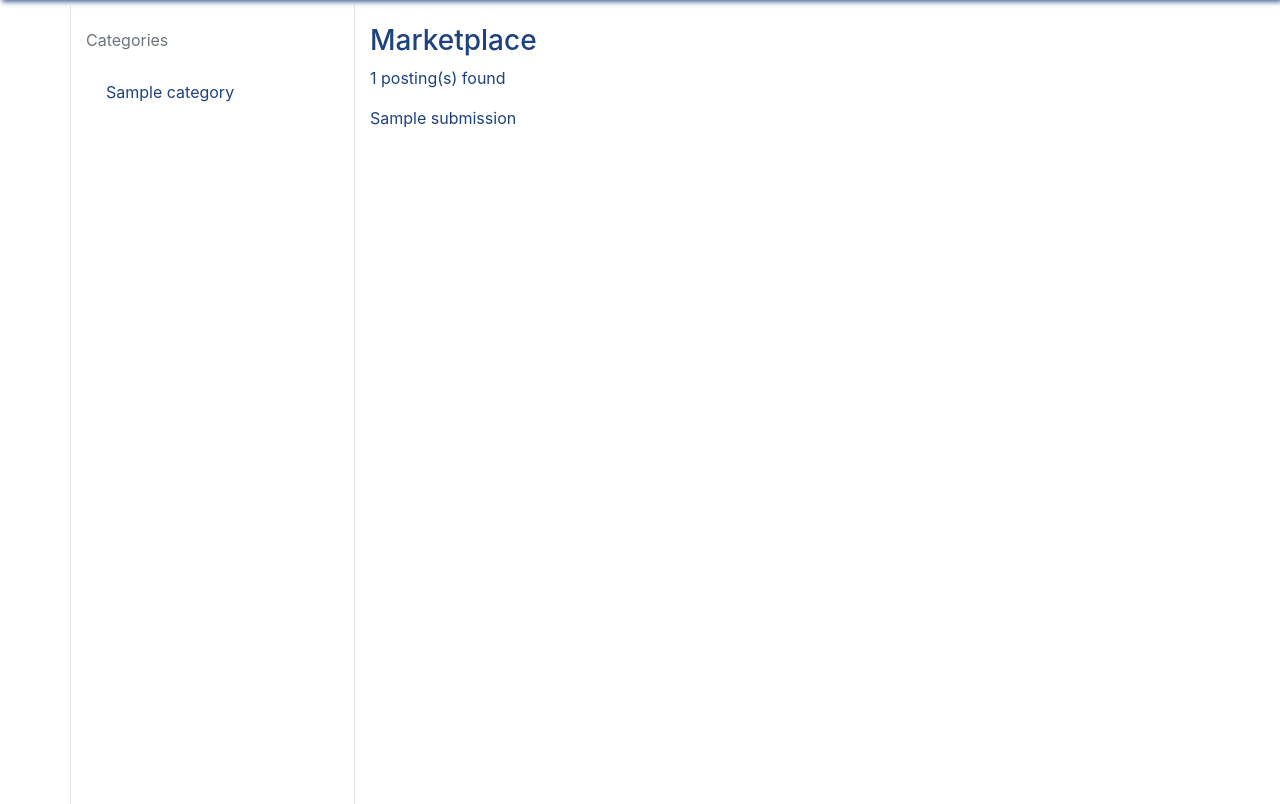
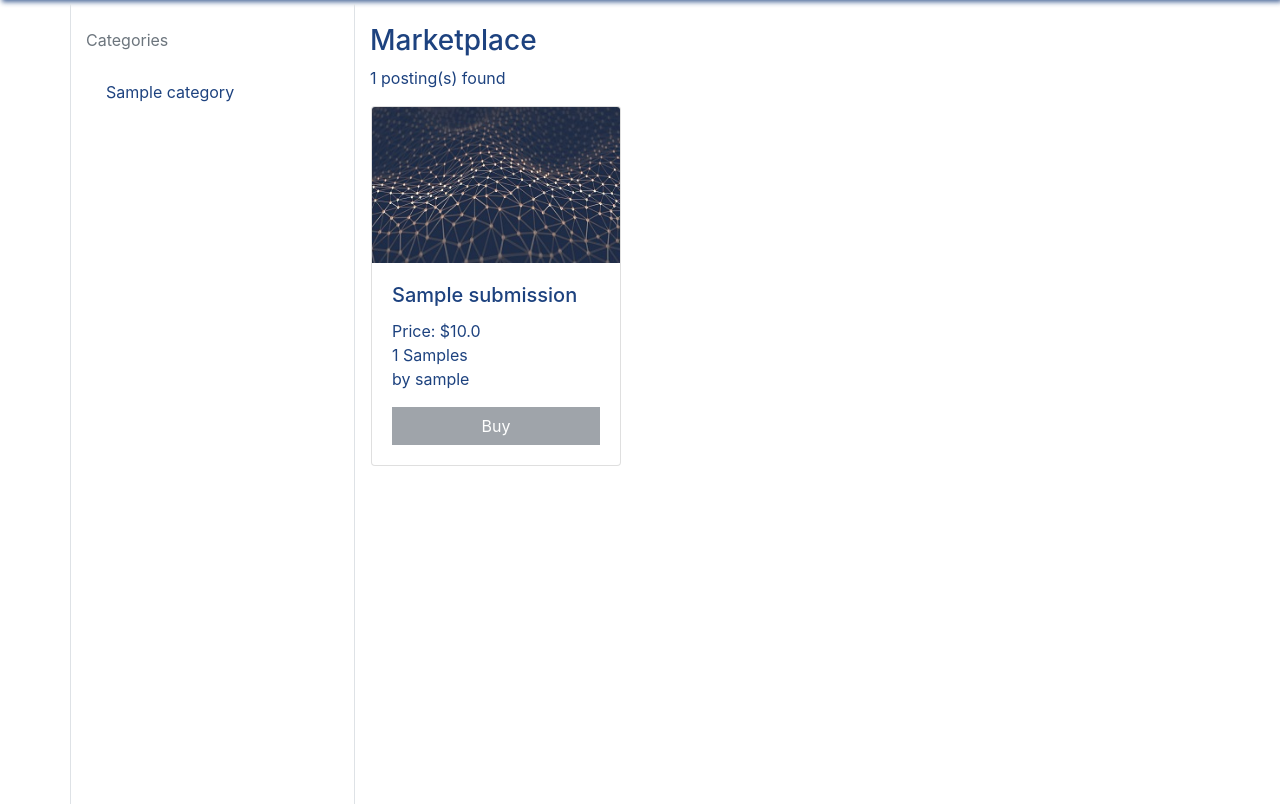
Before and after one commit to SheikhSajid/aixai, a Django app: page /marketplace/ in a window 1280 px wide. Shown: the part 81-885 px from the top of the page. Run offline with Django 3.2, Linux system fonts and the light colour scheme; tables that the repository leaves empty hold one stand-in row (values such as "Sample post"); some libraries are stand-ins or nearby versions.

Commit message:
Add Cards to Marketplace

```diff
--- a/static/css/style.css
+++ b/static/css/style.css
@@ -34,6 +34,10 @@
     border: none;
 }
 
+.card-style {
+    max-width: 250px;
+}
+
 * {
     color: #1D427F;
 }
--- a/templates/marketplace/index.html
+++ b/templates/marketplace/index.html
@@ -1,4 +1,6 @@
 {% extends "base.html" %}
+{% load staticfiles %}
+
 {% block title_block %}
     {% if category %}
         {{ category }}
@@ -9,7 +11,7 @@
 
 {% block body_block %}
     <div class="row">
-        <div class="col-md-3 pt-4 mt-1 border-left border-right" id="sidebar-right">
+        <div class="col-sm-3 pt-4 mt-1 border-left border-right" id="sidebar-right">
             <p class="text-secondary">Categories</p>
             <ul class="list-group">
                 {% if categories %}
@@ -20,13 +22,29 @@
             </ul>
         </div>
 
-        <div class="col-md-9 pt-4">
+        <div class="col-sm-9 pt-4">
             <h3><a href="{% url 'marketplace:index' %}">Marketplace</a></h3>
             {% if no_of_postings > 0 %}
                 <p>{{ no_of_postings }} posting(s) found</p>
-                {% for posting in postings %}
-                    {{ posting.submission.name }}
-                {% endfor %}
+                <div class="row">
+                    {% for posting in postings %}
+
+                        <div class="card card-style ml-3 mb-3" style="width: 18rem;">
+                            <img class="card-img-top" src="{% static 'images/neuralnet.jpeg' %}" alt="Card image cap">
+                            <div class="card-body">
+                                <h5 class="card-title">{{ posting.submission.name }}</h5>
+                                <p class="card-text">
+                                    Price: ${{ posting.price }}<br>
+                                    {{ posting.submission.no_of_entries }} {{ posting.submission.data_type }}s<br>
+                                    by {{ posting.user.user.username }}
+                                </p>
+                                <a href="#" class="btn btn-secondary btn-block disabled">Buy</a>
+                            </div>
+                        </div>
+
+                    {% endfor %}
+
+                </div>
             {% else %}
                 <p>No postings available for this category.</p>
             {% endif %}
```
Also changed, not shown: static/images/neuralnet.jpeg (added).
